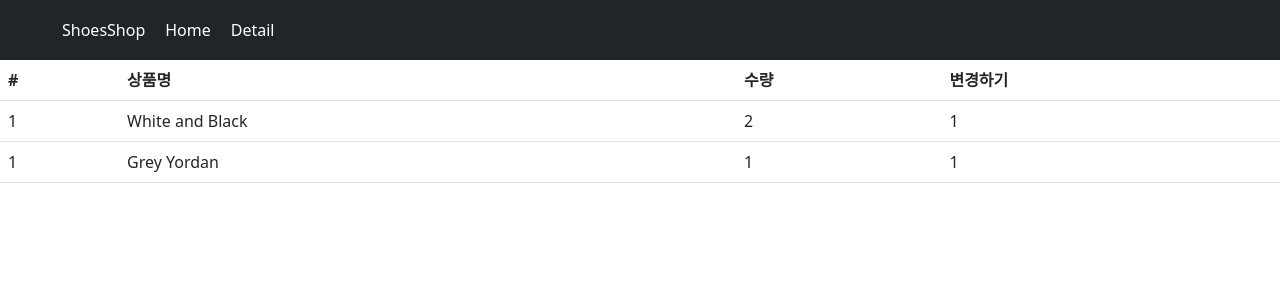
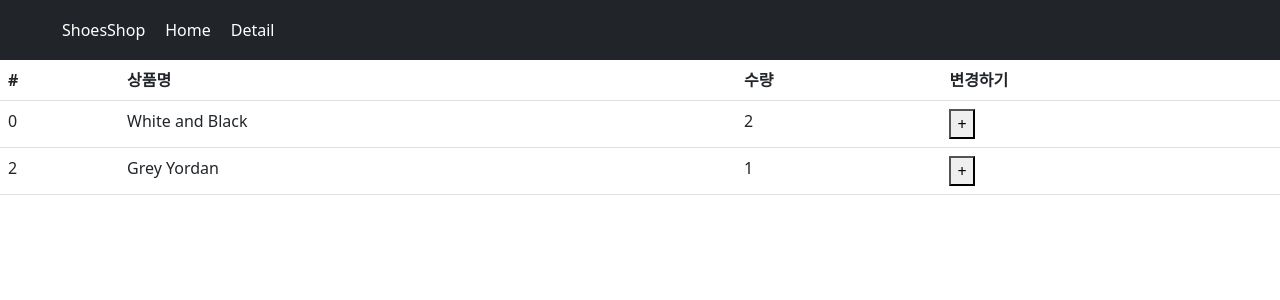
Before and after one commit to wkdwhdghks/shoppingmall, a React (Create React App) app: page /cart in a window 1280 px wide. Shown: the top 300 px of the page. Built offline with nearby package versions, Linux system fonts and the light colour scheme.

Commit message:
[Feat] 상품 수량 더하기

```diff
--- a/src/page/Cart.js
+++ b/src/page/Cart.js
@@ -1,9 +1,11 @@
 import { Table } from "react-bootstrap";
-import { useSelector } from "react-redux";
+import { useDispatch, useSelector } from "react-redux";
+import { addCount } from "../store";
 
 export default function Cart() {
   const state = useSelector((state) => state.cartData);
-  console.log(state);
+  const dispatch = useDispatch();
+
   return (
     <div>
       <Table>
@@ -16,12 +18,20 @@ export default function Cart() {
           </tr>
         </thead>
         <tbody>
-          {state.map((item) => (
-            <tr>
-              <td>1</td>
+          {state.map((item, i) => (
+            <tr key={item.id}>
+              <td>{item.id}</td>
               <td>{item.name}</td>
               <td>{item.count}</td>
-              <td>1</td>
+              <td>
+                <button
+                  onClick={() => {
+                    dispatch(addCount(state[i].id));
+                  }}
+                >
+                  +
+                </button>
+              </td>
             </tr>
           ))}
         </tbody>
--- a/src/store.js
+++ b/src/store.js
@@ -6,7 +6,15 @@ const cartData = createSlice({
     { id: 0, name: "White and Black", count: 2 },
     { id: 2, name: "Grey Yordan", count: 1 },
   ],
+  reducers: {
+    addCount(state, action) {
+      let num = state.findIndex((el) => el.id === action.payload);
+      state[num].count++;
+    },
+  },
 });
+
+export let { addCount } = cartData.actions;
 
 export default configureStore({
   reducer: {
```
